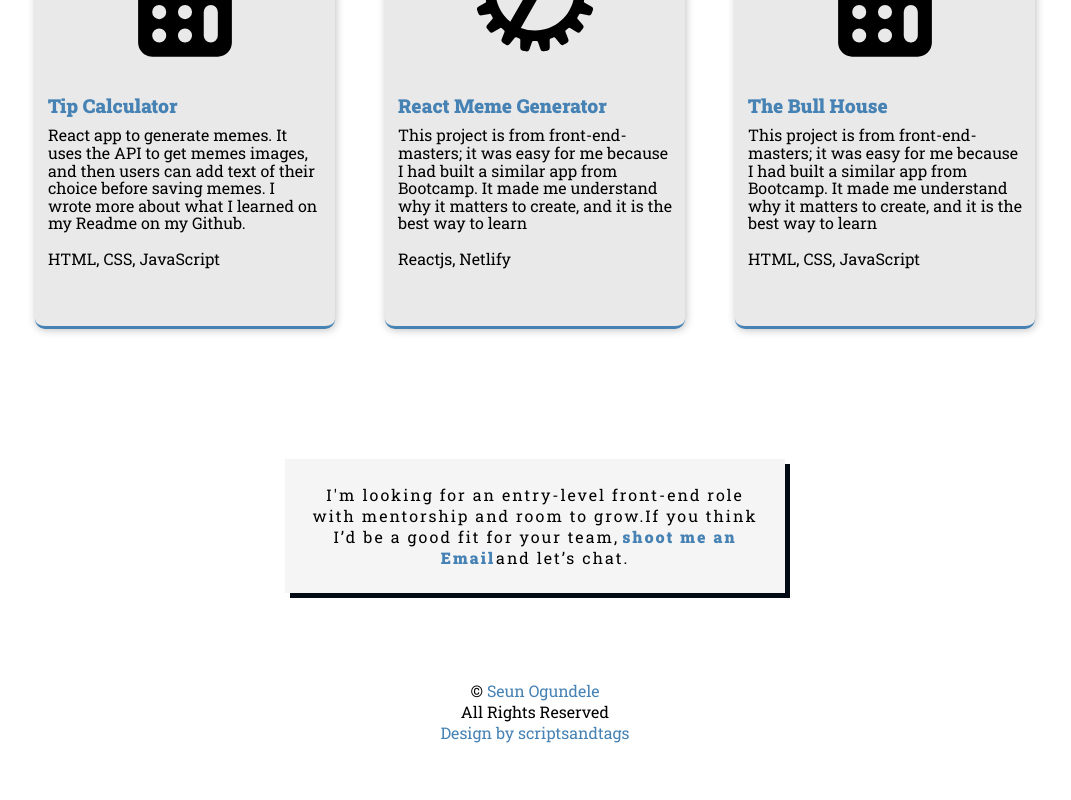
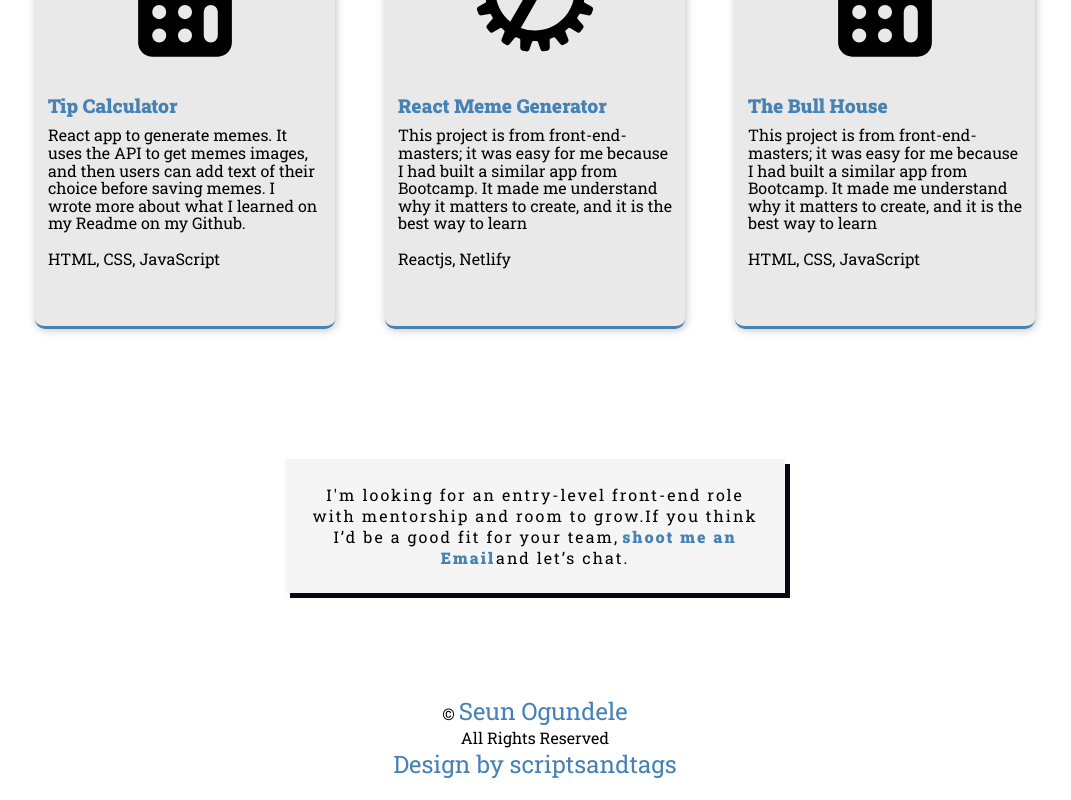
Before and after one commit to whoiskekeanyway/my-portfolio-with-react, a React (Create React App) app: page / in a window 1280 px wide. Shown: the part 2342-3142 px from the top of the page, without its empty margins (105-1176 px from the left). Before the commit the page ends 3090 px from the top, so only its background shows below. Built offline with nearby package versions, Linux system fonts and the light colour scheme.

Commit message:
new-mobile-view-fix

```diff
--- a/src/App.css
+++ b/src/App.css
@@ -77,7 +77,7 @@
   object-fit: contain;
 }
 
-@media screen and (max-width: 375px) {
+@media screen and (max-width: 450px) {
   .landingMessage {
     width: 100%;
     padding: 2rem;
@@ -176,7 +176,7 @@
   transition: transform 250ms;
 }
 
-@media screen and (max-width: 375px) {
+@media screen and (max-width: 450px) {
   .words-div {
     padding: 0.5rem;
   }
@@ -203,6 +203,7 @@
   padding: 3rem;
   max-width: 1200px;
   margin: 0 auto;
+  height: cacl(100vh + 30vh);
 }
 
 .projects {
@@ -290,5 +291,5 @@
   transition: all 250ms ease-in;
 }
 
-@media screen and (max-width: 375px) {
+@media screen and (max-width: 450px) {
 }
--- a/src/index.css
+++ b/src/index.css
@@ -152,7 +152,7 @@ body {
   height: 15vmin;
 }
 
-@media all and (max-width: 375px) {
+@media all and (max-width: 450px) {
   .App-logo {
     pointer-events: none;
     width: 50px;
@@ -224,7 +224,7 @@ body {
   letter-spacing: 2px;
 }
 
-@media screen and (max-width: 767px) {
+@media screen and (max-width: 450px) {
   .contact {
     width: 100%;
   }
@@ -242,6 +242,7 @@ body {
   text-align: center;
   max-width: 1200px;
   margin: 0 auto;
+  padding: 20px;
 }
 
 footer {
@@ -251,7 +252,6 @@ footer {
   width: 1400px;
   margin: 0 auto;
   font-weight: 400;
-  font-size: 1.5rem;
   position: fixed;
 }
 
@@ -259,12 +259,15 @@ footer {
   text-decoration: none;
   color: steelblue;
   position: relative;
+  font-size: 1.5rem;
+
 }
 
 .designerp {
   text-decoration: none;
   color: steelblue;
   position: relative;
+  font-size: 1.5rem;
 }
 
 .copyright a::after {
@@ -303,7 +306,7 @@ footer {
   transform-origin: left;
 }
 
-@media screen and (max-width: 767px) {
+@media screen and (max-width: 450px) {
   footer {
     width: 100%;
   }
```
